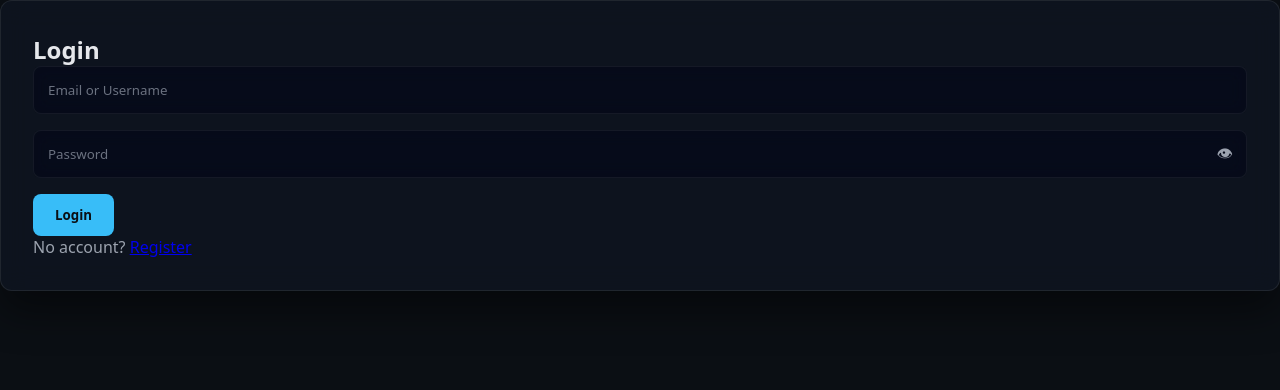
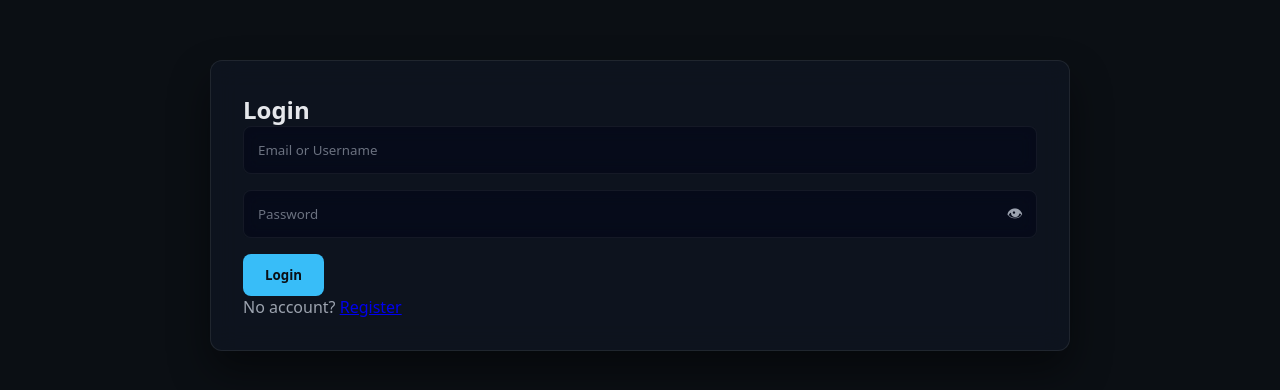
Before and after one commit to adarshx001/BlackICE, a Flask app: page /login in a window 1280 px wide. Shown: the top 390 px of the page. Run offline with Flask 3, Linux system fonts and the light colour scheme.

Commit message:
Change main class from 'auth-page' to 'container'

```diff
--- a/templates/login.html
+++ b/templates/login.html
@@ -6,7 +6,7 @@
 </head>
 <body>
 
-<main class="auth-page">
+<main class="container">
     <div class="card">
         <h2>Login</h2>
 
```
